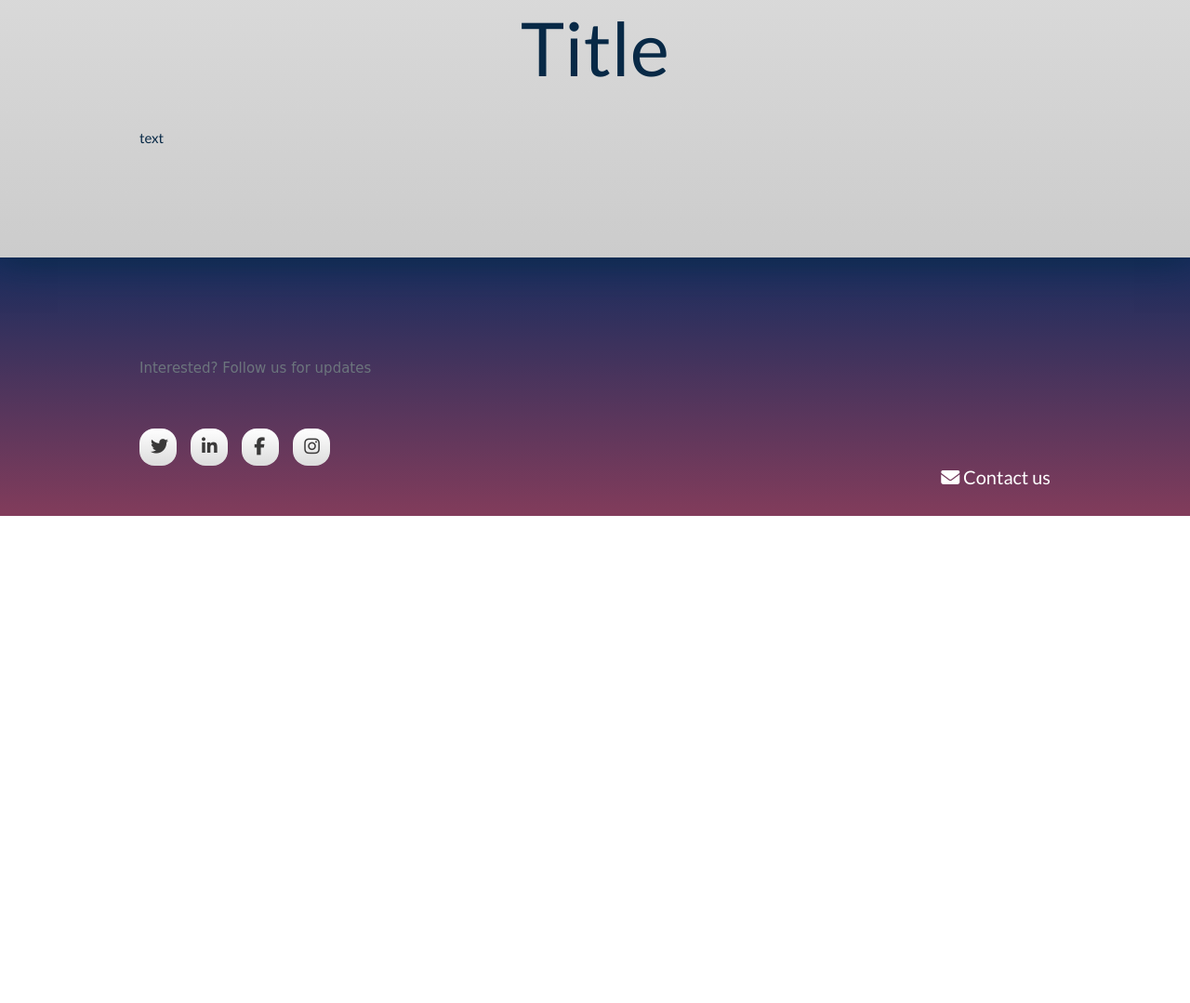
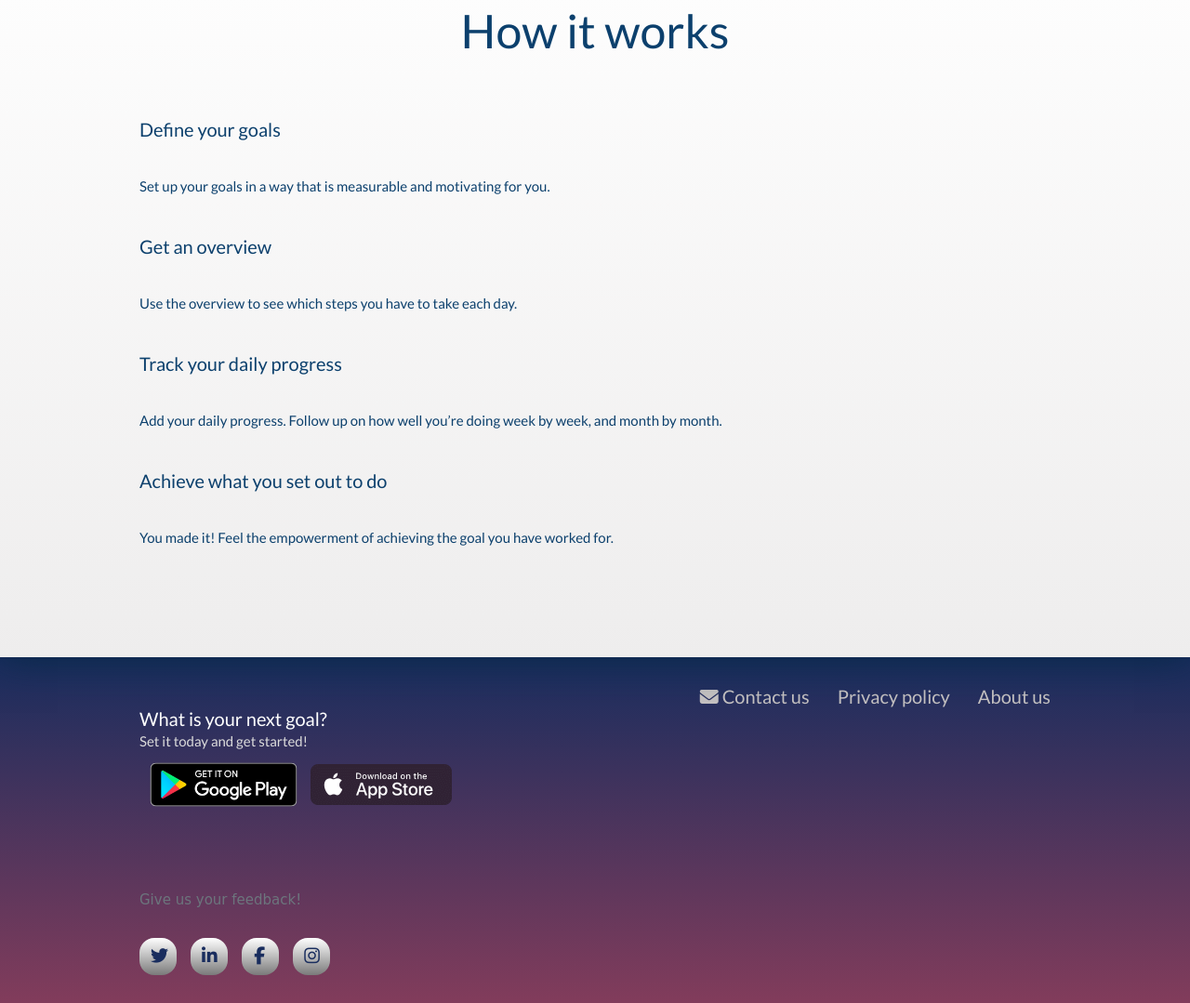
Before and after one commit to ondaysoftware/itgoes.app, a plain HTML site: page index.html in a window 1280 px wide. Shown: the part 1116-2195 px from the top of the page at 93% size. Before the commit the page ends 1671 px from the top, so only its background shows below. Drawn offline with nearby package versions, Linux system fonts and the light colour scheme; a web font is replaced by a local one.

Commit message:
Big update

```diff
--- a/index.html
+++ b/index.html
@@ -3,8 +3,8 @@
 
 <head>
 <meta charset="UTF-8">
-<link rel="shortcut icon" type="image/x-icon" href="favico.ico" />
-<link rel="mask-icon" type="" href="favico.ico" color="#111" />
+<link rel="shortcut icon" type="image/x-icon" href="images/favicon_io/favicon.ico" />
+<link rel="mask-icon" type="" href="images/favicon_io/favicon.ico" color="#111" />
 <title>ItGoesApp - Goal tracker</title>
 <script src="https://code.jquery.com/jquery-3.3.1.slim.min.js" integrity="sha384-q8i/X+965DzO0rT7abK41JStQIAqVgRVzpbzo5smXKp4YfRvH+8abtTE1Pi6jizo" crossorigin="anonymous"></script>
 <script src="https://cdnjs.cloudflare.com/ajax/libs/popper.js/1.14.7/umd/popper.min.js" integrity="sha384-UO2eT0CpHqdSJQ6hJty5KVphtPhzWj9WO1clHTMGa3JDZwrnQq4sF86dIHNDz0W1" crossorigin="anonymous"></script>
@@ -23,7 +23,7 @@
 </head>
 
 <nav class="navbar navbar-expand-sm navbar-light navbar-custom fixed-top shadow">
-  <a class="navbar-brand" href="#section-home"><img src="images/logo.png" style="width: 50px;"></a>
+  <a class="navbar-brand" href="#section-home"><img src="images/logo.png" style="width: 50px;"></a>ItGoesApp
 
   <button class="navbar-toggler" type="button" data-toggle="collapse" data-target="#navbarContent" aria-controls="navbarContent" aria-expanded="false" aria-label="Toggle navigation">
     <i class="navbar-toggler-icon"></i>
@@ -56,30 +56,75 @@
     <img src="images/left-screenshot.png" style="width: 300px;" class="img-fluid">
     <a target="_blank" href="https://play.google.com/store/apps/details?id=dev.onday.it_goes_app"><img src="images/badge-google-play.png" height="70"></a>
     <a target="_blank" href="https://apps.apple.com/us/app/id1522577983"><img src="images/badge-app-store.png"></a><img src="images/right-screenshot.png" style="width: 300px;" class="img-fluid">
-    <h5 class="font-lightly-muted">You have amazing goals and want to stay motivated all the way. ItGoesApp is here to support you every day.<br>
-       With an inspiring and straight forward design, ItGoesApp helps you track any type of goal<br>
-        and visualizes each step with useful graphs and statistics.</h5><br><br>
-    <h6>Free - No login required - Works offline</h6>
-
-
-
-
+    <h5 class="font-lightly-muted">You have amazing goals and meaningful habits and want to stay motivated all the way.<br>
+       With an inspiring and straight forward design, ItGoesApp helps you to track each of your steps.<br>
+        It visualizes your successes with useful graphs and statistics.</h5><br><br>
+    <h6>It's free, it works offline, and no login is required</h6>
   </div>
 </div>
 
 <div class="container-white" id="section-howitworks">
-  <h1 class="text-center"> Title</h1>
-  <h4 style="margin-top: 40px;">text</h4>
+  <h2 class="text-center" style="padding-bottom: 30px;">How it works</h2>
+    <img src="">
+    <h5>Define your goals</h5>
+    <h4 style="margin-top: 40px;">Set up your goals in a way that is measurable and motivating for you.</h4>
+
+    <img src="">
+    <h5>Get an overview
+    </h5>
+    <h4 style="margin-top: 40px;">Use the overview to see which steps you have to take each day.
+    </h4>
+
+    <img src="">
+    <h5>Track your daily progress</h5>
+    <h4 style="margin-top: 40px;">Add your daily progress. Follow up on how well you’re doing week by week, and month by month.
+    </h4>
+
+    <img src="">
+    <h5>Achieve what you set out to do</h5>
+    <h4 style="margin-top: 40px;">You made it! Feel the empowerment of achieving the goal you have worked for.</h4>
 </div>
 
-<div class="container-blue footer" id="section-contact">
-  <div class="icons" id="contact-me" style="margin-top: 80px; margin-bottom: 0px">
-    <h4 class="text-handwritten text-muted">Interested? <span class="alternative-title-color">Follow us</span> for updates</h4><br/>
-    <a href="https://twitter.com/OndaySoftware" class="fab social-media-icon fa-twitter" target="_blank"></a>
-    <a href="https://www.linkedin.com/company/ondaysoftware/" class="fab social-media-icon fa-linkedin-in target="_blank"></a>
-    <a href="https://www.facebook.com/OndaySoftware/" class="fab social-media-icon fa-facebook-f" target="_blank"></a>
-    <a href="https://www.instagram.com/ondaysoftware/" class="fab social-media-icon fa-instagram" target="_blank"></a>
+<div class="container-blue footer">
+  <div class="row justify-content-end footerlink">
+    <div class="col-md-auto">
+      <a href="javascript:decryptEmail('aW5mb0BvbmRheS5kZXY=');" target="_top">
+        <h5 class="text-right">
+          <i class="fas fa-envelope">
+          </i> Contact us
+        </h5>
+      </a>
+    </div>
+    <div class="col-md-auto">
+      <h5 class="text-right">
+        <a target="_blank" href="#">
+          Privacy policy
+        </a>
+      </h5>
+    </div>
+    <div class="col-md-auto">
+      <h5 class="text-right">
+        <a target="_blank" href="https://www.onday.dev/">
+          About us
+        </a>
+      </h5>
+    </div>
   </div>
-  <a href="javascript:decryptEmail('aW5mb0BvbmRheS5kZXY=');" target="_top"><h5 class="text-white text-right"><i class="fas fa-envelope"></i> Contact us</h5></a>
+
+<div><h5>What is your next goal?</h5>
+  <h7 class="font-lightly-muted">Set it today and get started!</h7><br>
+  <a target="_blank" href="https://play.google.com/store/apps/details?id=dev.onday.it_goes_app"><img src="images/badge-google-play.png" height="70"></a>
+  <a target="_blank" href="https://apps.apple.com/us/app/id1522577983"><img src="images/badge-app-store.png"></a>
+</div>
+
+  <div id="section-contact">
+    <div class="icons" id="contact-me" style="margin-top: 80px; margin-bottom: 0px">
+      <h4 class="text-handwritten text-muted"> Give us your feedback!</h4>
+      <a href="https://twitter.com/OndaySoftware" class="fab social-media-icon fa-twitter" target="_blank"></a>
+      <a href="https://www.linkedin.com/company/ondaysoftware/" class="fab social-media-icon fa-linkedin-in target="_blank"></a>
+      <a href="https://www.facebook.com/OndaySoftware/" class="fab social-media-icon fa-facebook-f" target="_blank"></a>
+      <a href="https://www.instagram.com/ondaysoftware/" class="fab social-media-icon fa-instagram" target="_blank"></a>
+    </div>
+  </div>
 </div>
 </html>
--- a/stylesheet.css
+++ b/stylesheet.css
@@ -29,6 +29,14 @@
 .navbar-custom .nav-item:hover .nav-link {
   transition: color 0.3s ease;
   color: #823C5B;
+}
+
+.footerlink {
+  display: flex;
+  justify-content: center;
+  align-items: center;
+  transition: color 0.3s ease;
+  color: #fff;
 }
 
 .vcenter {
@@ -70,6 +78,10 @@ h5 {
   margin-bottom: 0px;
 }
 
+h7 {
+  font-size: 15px
+}
+
 html {
   scroll-behavior: smooth;
 }
@@ -91,8 +103,8 @@ body {
 }
 
 .container-white {
-  background: linear-gradient(#ddd, #ccc);
-  color: rgb(8, 41, 70);
+  background: linear-gradient(rgb(255, 255, 255), rgb(238, 237, 237));
+  color: rgb(12, 64, 109);
   padding: 100px 300px 60px 300px;
   box-shadow: 0px 0px 40px rgb(8, 41, 70);
   position: relative;
@@ -184,6 +196,14 @@ body {
 
 }
 
+a {
+  color: rgb(196, 193, 193); }
+
+a:hover {
+  color: #fff;
+  text-decoration: none;
+}
+
 .social-media-icon {
   margin-top: 12px;
   margin-right: 12px;
@@ -194,13 +214,13 @@ body {
   width: 40px;
   height: 40px;
   border-radius: 40%;
-  color: rgb(58, 57, 57);
-  background: linear-gradient(#fff, rgb(220, 220, 220));
+  color: #192D5E;
+  background: linear-gradient(#fff, rgb(122, 122, 122));
   box-shadow: 0px 0px 5px rgb();
 }
 
 .social-media-icon:hover {
   opacity: 1.0;
-  color: rgb(5, 5, 5);
+  color: #fff;
   text-decoration: none;
 }
```
